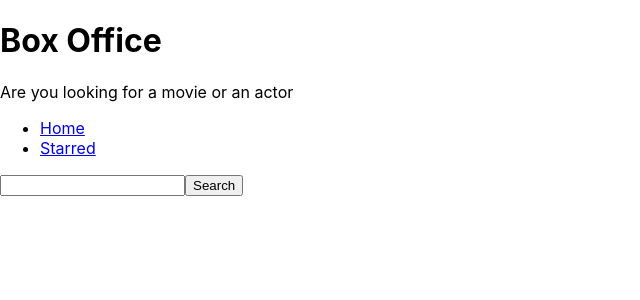
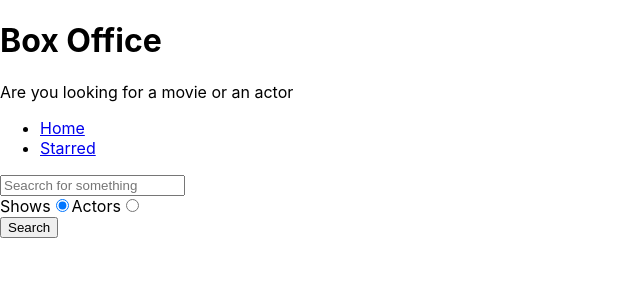
Before and after one commit to burnedpreadator/movies-recommender-system, a React (Create React App) app: page / in a window 1280 px wide. Shown: the top 300 px of the page, without its empty margins (0-640 px from the left). Built offline with nearby package versions, Linux system fonts and the light colour scheme.

Commit message:
edit search option

```diff
--- a/src/misc/config.js
+++ b/src/misc/config.js
@@ -1,8 +1,6 @@
 const API_BASE_URL = 'https://api.tvmaze.com';
 
-
-async function apiGet(queryString){
-
+export async function apiGet(queryString){
     const response = await fetch(`${API_BASE_URL}${queryString}`).then(r => r.json())
     return response;
 }
--- a/src/pages/Home.js
+++ b/src/pages/Home.js
@@ -5,11 +5,14 @@
 const Home = () =>{
 
     const [input, setInput] = useState('');
-    const [results, setResult] = useState(null);
+    const [results, setResults] = useState(null);
+    const [searchOption, setSearchOption] = useState('shows');
+
+    const isShowsSearch = searchOption === 'shows';
 
     const onSearch= () => {
-        apiGet.Get(`/search/shows?q=${input}`).then(result => {
-            setResult(result);
+        apiGet(`/search/${searchOption}?q=${input}`).then(result => {
+            setResults(result);
         });
     };
 
@@ -23,19 +26,21 @@
         }
     }
 
+    const onRadioChange = (ev)=> {
+        setSearchOption(ev.target.value)
+    }
+
     const renderResults = () => {
         if(results && results.length === 0){
             return <div>No results</div>
         }
 
         if(results && results.length > 0){
-            return (
-                <div>
-                    {results.map(item =>(
-                        <div key={item.show.id}>{item.show.name}</div>
-                    ))}
-                </div>
-            );
+            return results[0].show ? results.map(item =>(
+                <div key={item.show.id}>{item.show.name}</div>
+            )) : results.map(item =>(
+                <div key={item.person.id}>{item.person.name}</div>
+            ));
         }
 
         return null;
@@ -43,7 +48,22 @@
 
     return (
         <MainPageLayout>
-            <input type="text" onChange={onInputChange} onKeyDown={onKeyDown} value={input}/>
+            <input
+                type="text"
+                placeholder="Seacrch for something"
+                onChange={onInputChange} onKeyDown={onKeyDown}
+                value={input}
+            />
+            <div>
+                <label htmlFor="shows-search">
+                    Shows
+                    <input id="shows-search" checked={isShowsSearch} type="radio" value="shows" onChange={onRadioChange}/>
+                </label>
+                <label htmlFor="actors-search">
+                    Actors
+                    <input id="actors-search" checked={!isShowsSearch} type="radio" value="people" onChange={onRadioChange}/>
+                </label>
+            </div>
             <button type="button" onClick={onSearch}>Search</button>
             {renderResults()}
         </MainPageLayout>
```
